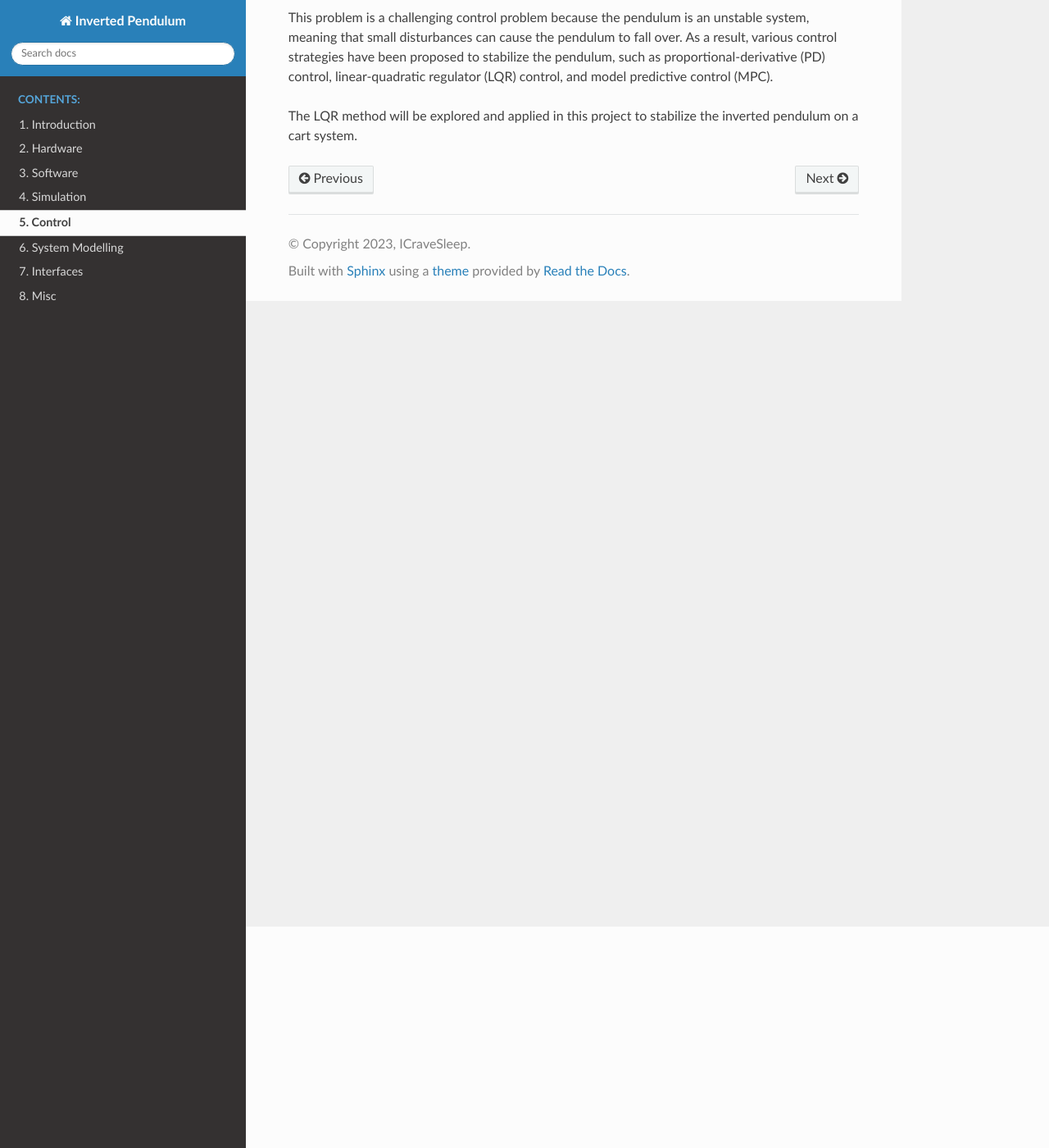
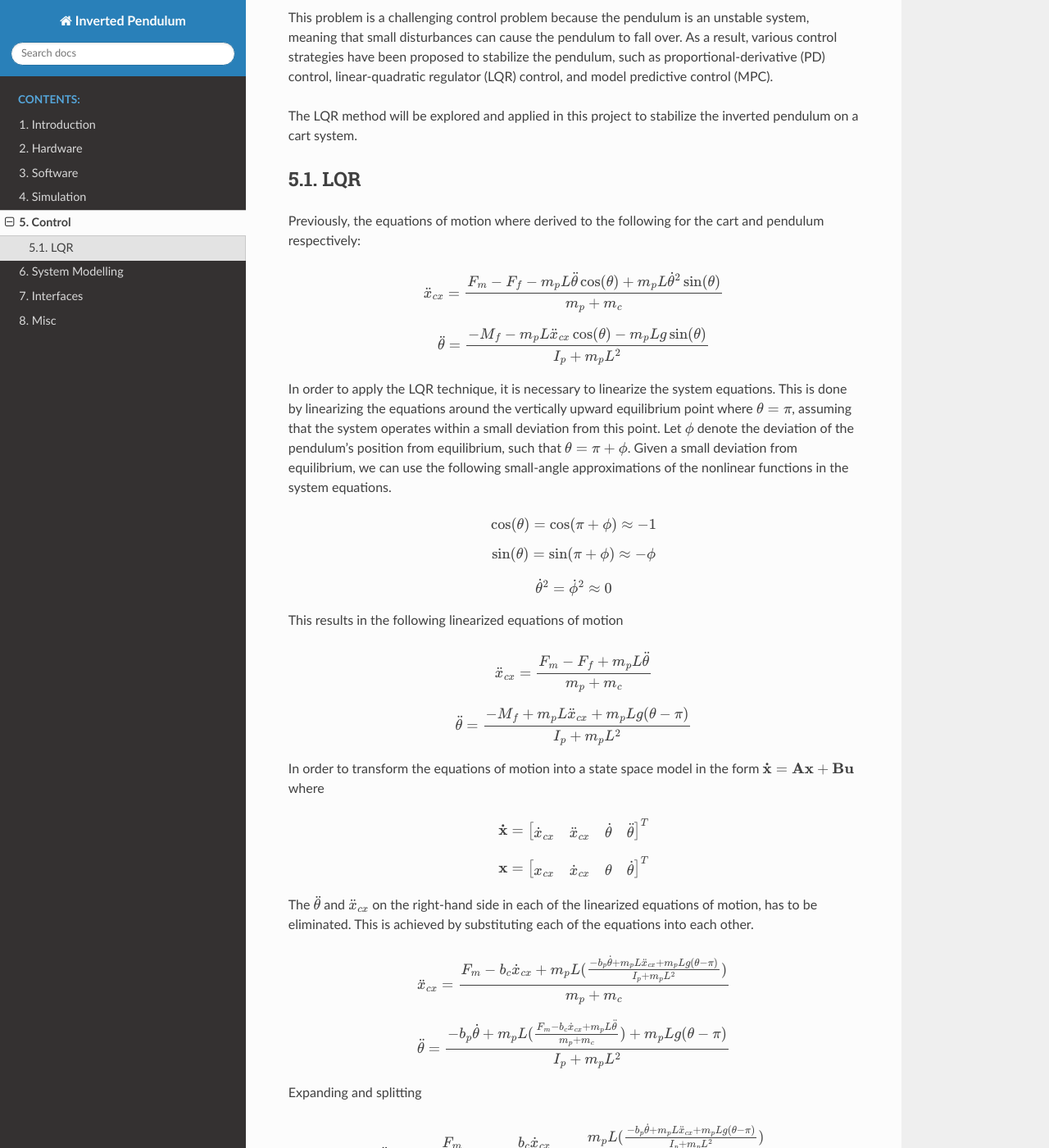
Before and after one commit to JS-Robotics/inverted_pendulum_project, a Sphinx documentation site: the page built from docs/chapters/control.rst, in a window 1280 px wide and 1400 px high, scrolled down 270 px. Shown: the whole window at 82% size. Built offline with Sphinx 7.4.7 and the Read the Docs theme 2.0.0, drawn with Linux system fonts in a browser that asks for light colours; some of the changed text lies outside the part shown.

Commit message:
Working on LQR equation linearization

```diff
--- a/docs/chapters/control.rst
+++ b/docs/chapters/control.rst
@@ -9,3 +9,108 @@ disturbances can cause the pendulum to fall over. As a result, various control s
 the pendulum, such as proportional-derivative (PD) control, linear-quadratic regulator (LQR) control, and model predictive control (MPC).
 
 The LQR method will be explored and applied in this project to stabilize the inverted pendulum on a cart system.
+
+LQR
+-----
+
+Previously, the equations of motion where derived to the following for the cart and pendulum respectively:
+
+.. math::
+
+    \ddot{x}_{cx} = \frac{F_m - F_f - m_pL\ddot{\theta}\cos(\theta) + m_pL\dot{\theta}^2\sin(\theta)}{m_p + m_c}
+
+.. math::
+
+    \ddot{\theta}  = \frac{-M_f -m_pL\ddot{x}_{cx}\cos(\theta) - m_pLg\sin(\theta)}{I_p + m_pL^2}
+
+In order to apply the LQR technique, it is necessary to linearize the system equations. This is done by linearizing the
+equations around the vertically upward equilibrium point where :math:`\theta = \pi`, assuming that the system operates within
+a small deviation from this point. Let :math:`\phi` denote the deviation of the pendulum's position from equilibrium,
+such that :math:`\theta = \pi + \phi`. Given a small deviation from equilibrium, we can use the following small-angle
+approximations of the nonlinear functions in the system equations.
+
+.. math::
+
+    \cos(\theta) = \cos(\pi+\phi) \approx -1
+
+.. math::
+
+    \sin(\theta) = \sin(\pi+\phi) \approx -\phi
+
+.. math::
+
+    \dot\theta^2 = \dot\phi^2 \approx 0
+
+This results in the following linearized equations of motion
+
+.. math::
+
+    \ddot{x}_{cx} = \frac{F_m - F_f + m_pL\ddot{\theta}}{m_p + m_c}
+
+.. math::
+
+    \ddot{\theta}  = \frac{-M_f + m_pL\ddot{x}_{cx} + m_pLg(\theta-\pi)}{I_p + m_pL^2}
+
+In order to transform the equations of motion into a state space model in the form :math:`\mathbf{\dot x} = \mathbf{A x} + \mathbf{B u}`
+where
+
+.. math::
+
+    \mathbf{\dot x} = \begin{bmatrix}
+        \dot{x}_{cx} &
+        \ddot{x}_{cx} &
+        \dot \theta &
+        \ddot \theta
+    \end{bmatrix}^T
+
+.. math::
+
+    \mathbf{x} = \begin{bmatrix}
+            {x}_{cx} &
+            \dot{x}_{cx} &
+            \theta &
+            \dot \theta
+    \end{bmatrix}^T
+
+The :math:`\ddot\theta` and :math:`\ddot{x}_{cx}` on the right-hand side in each of the linearized equations of motion, has to be
+eliminated. This is achieved by substituting each of the equations into each other.
+
+.. math::
+
+    \ddot{x}_{cx} = \frac{F_m - b_c\dot{x}_{cx} + m_pL(\frac{-b_p \dot\theta + m_pL\ddot{x}_{cx} + m_pLg(\theta-\pi)}{I_p + m_pL^2})}{m_p + m_c}
+
+.. math::
+
+    \ddot{\theta}  = \frac{-b_p \dot\theta + m_pL(\frac{F_m - b_c\dot{x}_{cx} + m_pL\ddot{\theta}}{m_p + m_c}) + m_pLg(\theta-\pi)}{I_p + m_pL^2}
+
+Expanding and splitting
+
+.. math::
+
+    \ddot{x}_{cx} = \frac{F_m}{m_p + m_c} - \frac{b_c\dot{x}_{cx}}{m_p + m_c} + \frac{m_pL(\frac{-b_p \dot\theta + m_pL\ddot{x}_{cx} + m_pLg(\theta-\pi)}{I_p + m_pL^2})}{m_p + m_c}
+
+.. math::
+
+    \ddot{\theta}  = \frac{-b_p \dot\theta + m_pL(\frac{F_m - b_c\dot{x}_{cx} + m_pL\ddot{\theta}}{m_p + m_c}) + m_pLg(\theta-\pi)}{I_p + m_pL^2}
+
+2nd
+
+.. math::
+
+    \ddot{x}_{cx} = \frac{F_m}{m_p + m_c} - \frac{b_c\dot{x}_{cx}}{m_p + m_c} + \frac{-m_pLb_p \dot\theta+ m_p^2L^2\ddot{x}_{cx} + m_p^2L^2g(\theta-\pi)}{(m_p + m_c)(I_p + m_pL^2)}
+
+.. math::
+
+    \ddot{\theta}  = \frac{-b_p \dot\theta}{I_p + m_pL^2} + \frac{m_pLg(\theta-\pi)}{I_p + m_pL^2} + \frac{m_pLF_m - m_pLb_c\dot{x}_{cx} + m_p^2L^2\ddot{\theta}}{(m_p + m_c)(I_p + m_pL^2)}
+
+xdd
+
+.. math::
+
+    \ddot{x}_{cx} = \frac{F_m}{m_p + m_c} - \frac{b_c\dot{x}_{cx}}{m_p + m_c} + \frac{-m_pLb_p \dot\theta+ m_p^2L^2\ddot{x}_{cx} + m_p^2L^2g(\theta-\pi)}{(m_p + m_c)(I_p + m_pL^2)}
+
+asdsad
+
+.. math::
+
+    (m_p + m_c)(I_p + m_pL^2) = (m_p+m_c)I_p + m_cm_cL^2 + m_p^2L_p^2
```
Also changed, not shown: docs/chapters/interfaces.rst (+5 -3 lines).
